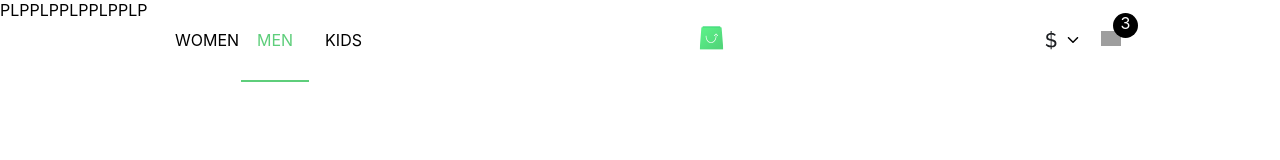
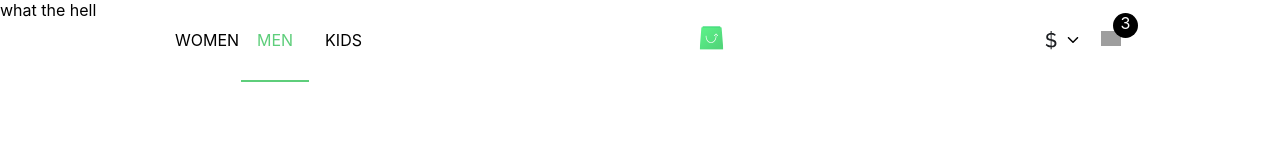
Before and after one commit to moalsaleh95/e-store, a React (Create React App) app: page /plp in a window 1280 px wide. Shown: the top 160 px of the page. Built offline with nearby package versions, Linux system fonts and the light colour scheme; grey boxes are pictures that could not be loaded.

Commit message:
add routes

```diff
--- a/package.json
+++ b/package.json
@@ -8,6 +8,7 @@
     "@testing-library/user-event": "^13.5.0",
     "react": "^18.2.0",
     "react-dom": "^18.2.0",
+    "react-router-dom": "^6.8.2",
     "react-scripts": "5.0.1",
     "web-vitals": "^2.1.4"
   },
--- a/src/App.jsx
+++ b/src/App.jsx
@@ -1,13 +1,21 @@
 import './App.css';
+import React from 'react';
+import { BrowserRouter as Router, Routes, Route } from 'react-router-dom';
 import Header from '../src/components/Header';
 import PLP from '../src/components/PLP';
+import PDP from '../src/components/PDP';
+import Cart from '../src/components/Cart';
 
 function App() {
   return (
-    <>
+    <Router>
       <Header />
-      <PLP />
-    </>
+      <Routes>
+        <Route path='/plp' element={<PLP />} />
+        <Route path='/pdp' element={<PDP />} />
+        <Route path='/Cart' element={<Cart />} />
+      </Routes>
+    </Router>
   );
 }
 
--- a/src/components/PLP.jsx
+++ b/src/components/PLP.jsx
@@ -2,8 +2,8 @@ import React from 'react';
 
 const PLP = () => {
   return (
-    <div className='container'>PLPPLPPLPPLPPLP</div>
+    <div className=''>what the hell </div>
   )
 }
 
-export default PLP
+export default PLP;
--- a/src/index.js
+++ b/src/index.js
@@ -11,7 +11,4 @@ root.render(
   </React.StrictMode>
 );
 
-// If you want to start measuring performance in your app, pass a function
-// to log results (for example: reportWebVitals(console.log))
-// or send to an analytics endpoint. Learn more: https://bit.ly/CRA-vitals
 reportWebVitals();
```
Also changed, not shown: 1 other file (tests, documents, lock files or other folders).
